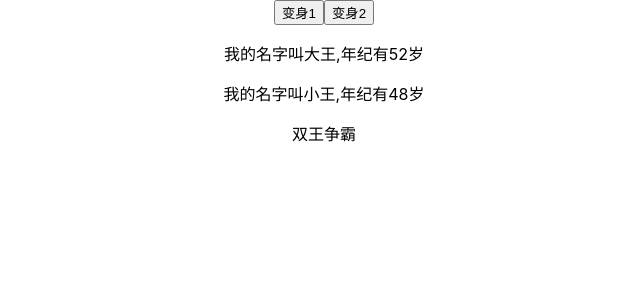
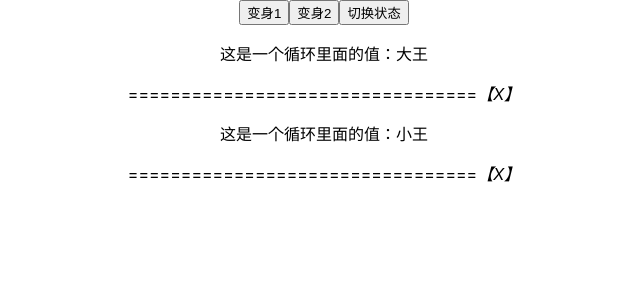
Before and after one commit to Mar-X/React_demo, a React (Create React App) app: page / in a window 1280 px wide. Shown: the top 300 px of the page, without its empty margins (316-956 px from the left). Built offline with nearby package versions, Linux system fonts and the light colour scheme.

Commit message:
2018-12-8

```diff
--- a/src/App.js
+++ b/src/App.js
@@ -4,6 +4,7 @@ import './App.css';
 
 // 每次引入要加./在src当前文件下开始查找
 import Home from './Home/Home'
+
 
 
 // 创建App继承Component中的属性
@@ -17,13 +18,15 @@ class App extends Component {
         {name:'大王',num:'52'},
         {name:'小王',num:'48'},
       ],
-      otherState:'双王争霸'
+      otherState:'双王争霸',
+      showHome:false
   }
+
 
   stateType= (name) =>{
       //ES6中this指向就近的函数，而ES5中的this指向window
       this.setState({
-         Homes:[
+        Homes:[
           {name:name,num:'66'},
           {name:'狮子',num:'88'},
         ],
@@ -31,23 +34,81 @@ class App extends Component {
       })
   }
 
+  // 显示隐藏功能
+  showHomeType=()=>{
+    let type =this.state.showHome
+    console.log(type)
+    this.setState({
+      showHome:!type
+    })
+  }
+
+  // 删除功能
+  HomesDel=(i)=>{
+    // let Homes =this.state.Homes
+    let Homes =[...this.state.Homes]
+    Homes.splice(i,1)
+    this.setState({
+      Homes:Homes
+    })
+  }
+
   render() {
+    const style = {
+        border:'1px solid #000',
+    }
+
+    let DomShow = null;
+    if(this.state.showHome){
+      DomShow=(
+           <div className="boxBottom" style={style}>
+            <Home
+                name={this.state.Homes[0].name}
+                num={this.state.Homes[0].num}
+                />
+            <Home
+                myHomeType={this.stateType.bind(this,'miss')}
+                name={this.state.Homes[1].name}
+                num={this.state.Homes[1].num}
+                >{this.state.otherState}</Home>
+        </div>
+      )
+    }
+
     return (
       <div className="App">
 
          <button onClick={this.stateType.bind(this,'啦啦')}>变身1</button>
          <button onClick={()=>this.stateType('哈哈')}>变身2</button>
+         <button onClick={()=>this.showHomeType()}>切换状态</button>
+         {DomShow}
 
-           {/*给组件中加入属性或者标签内加入值给组件传递数据*/}
-          <Home
-              name={this.state.Homes[0].name}
-              num={this.state.Homes[0].num}
-              />
-          <Home
-              myHomeType={this.stateType.bind(this,'miss')}
-              name={this.state.Homes[1].name}
-              num={this.state.Homes[1].num}
-              >{this.state.otherState}</Home>
+         {
+           this.state.Homes.map((val,index)=>{
+             return <div key={index}>
+               <p>这是一个循环里面的值：{val.name}</p>
+               <span>=================================</span>
+               <i onClick={()=>this.HomesDel(index)}>【X】</i>
+             </div>
+
+           })
+         }
+
+         {/*{
+           this.state.showHome ?
+           <div className="boxBottom" style={style}>
+            <Home
+                name={this.state.Homes[0].name}
+                num={this.state.Homes[0].num}
+                />
+            <Home
+                myHomeType={this.stateType.bind(this,'miss')}
+                name={this.state.Homes[1].name}
+                num={this.state.Homes[1].num}
+                >{this.state.otherState}</Home>
+            </div>
+            : null
+         }*/}
       </div>
     );
   }
--- /dev/null
+++ b/src/Home/Home.css
@@ -0,0 +1,3 @@
+.bgclass{
+  background-color:red;
+}
--- a/src/Home/Home.js
+++ b/src/Home/Home.js
@@ -1,9 +1,10 @@
 import React from 'react';
+import './Home.css'
 
 const home = ( props ) => {
     return (
         <div>
-  			<p onClick={props.myHomeType}>我的名字叫{props.name},年纪有{props.num}岁</p>
+  			<p className="bgclass" onClick={props.myHomeType}>我的名字叫{props.name},年纪有{props.num}岁</p>
   		    {/*children展示父组件给子组件传递的标签内值*/}
             <span>{props.children}</span>
   		</div>
```
